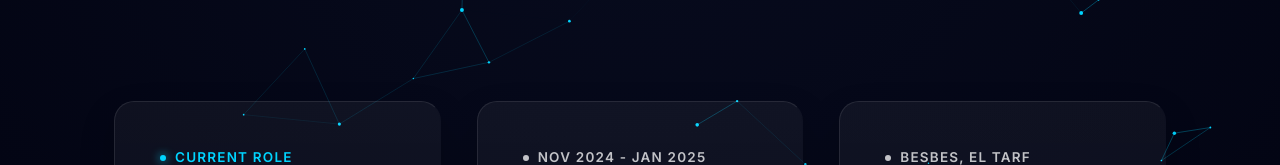
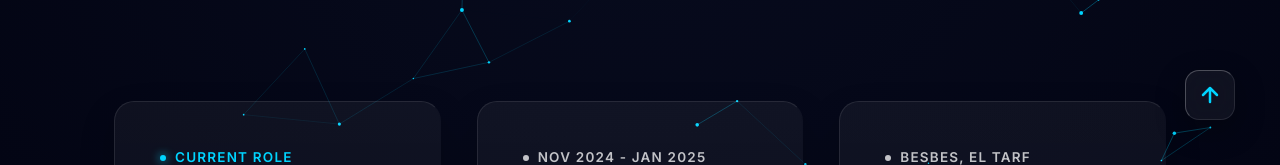
Before and after one commit to mrMak1/Portfolio, a React (Vite) app: page / in a window 1280 px wide. Shown: the part 635-800 px from the top of the page. Built offline with nearby package versions, Linux system fonts and the light colour scheme.

Commit message:
UI enhancements: Fixed 2 ScrollToTop

```diff
--- a/src/components/ScrollToTop.jsx
+++ b/src/components/ScrollToTop.jsx
@@ -27,7 +27,7 @@ const ScrollToTop = () => {
 
   return (
     <button
-      className={`scroll-to-top ${isVisible ? 'visible' : ''}`}
+      className={`scroll-to-top visible`}
       onClick={scrollToTop}
       aria-label="Scroll to top"
     >
```
